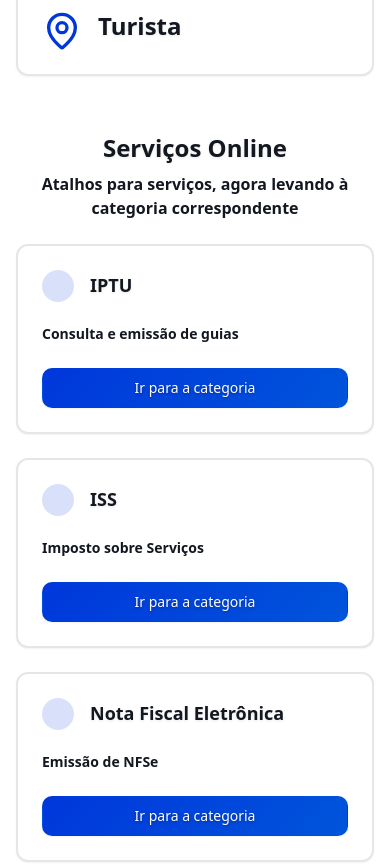
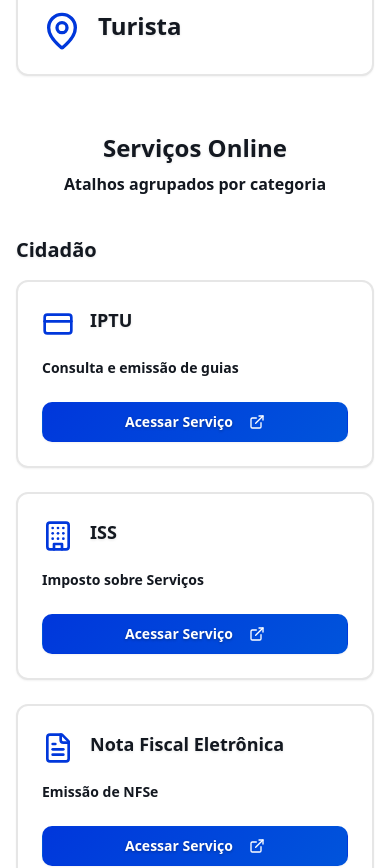
Before and after one commit to mmatteuus/araguaina2, a React (Vite) app: page /categorias in a window 390 px wide. Shown: the part 720-1588 px from the top of the page. Built offline with nearby package versions, Linux system fonts and the light colour scheme.

Commit message:
feat(categorias): serviços online por seção (5 categorias) usando ServiceCard; spacing uniforme entre blocos em containers de serviços

```diff
--- a/src/index.css
+++ b/src/index.css
@@ -128,6 +128,11 @@ All colors MUST be HSL.
   /* Spacing defaults for headings */
   h1, h2, h3 { @apply mb-2; }
 
+  /* Uniform spacing between blocks inside common service containers */
+  .container .max-w-4xl > * + * { @apply mt-6; }
+  .container .max-w-5xl > * + * { @apply mt-6; }
+  .container .max-w-2xl > * + * { @apply mt-6; }
+
   p, span, div, label, button {
     @apply font-medium;
     color: hsl(var(--foreground)) !important;
--- a/src/pages/Categorias.tsx
+++ b/src/pages/Categorias.tsx
@@ -1,19 +1,34 @@
 import { Navbar } from "@/components/Navbar";
 import { Footer } from "@/components/Footer";
 import { Card, CardContent } from "@/components/ui/card";
-import { Button } from "@/components/ui/button";
 import { Link } from "react-router-dom";
 import { Users, GraduationCap, Building, ClipboardList, MapPin } from "lucide-react";
 import { services } from "@/data/services";
 import { mapToMainCategoryId } from "@/utils/categoryMap";
+import { ServiceCard } from "@/components/ServiceCard";
 
 const categorias = [
-  { id: "cidadao", titulo: "Cidadão", icon: <Users className="w-8 h-8 text-primary" /> },
-  { id: "educacao", titulo: "Educação", icon: <GraduationCap className="w-8 h-8 text-primary" /> },
-  { id: "empresa", titulo: "Empresa", icon: <Building className="w-8 h-8 text-primary" /> },
-  { id: "servidor", titulo: "Servidor", icon: <ClipboardList className="w-8 h-8 text-primary" /> },
-  { id: "turista", titulo: "Turista", icon: <MapPin className="w-8 h-8 text-primary" /> }
+  { id: "cidadao", titulo: "Cidadão" },
+  { id: "educacao", titulo: "Educação" },
+  { id: "empresa", titulo: "Empresa" },
+  { id: "servidor", titulo: "Servidor" },
+  { id: "turista", titulo: "Turista" }
 ];
+
+const getIconById = (id: string) => {
+  switch (id) {
+    case "cidadao":
+      return Users;
+    case "educacao":
+      return GraduationCap;
+    case "empresa":
+      return Building;
+    case "servidor":
+      return ClipboardList;
+    default:
+      return MapPin;
+  }
+};
 
 const Categorias = () => {
   return (
@@ -32,12 +47,7 @@ const Categorias = () => {
 
           <div className="grid grid-cols-1 md:grid-cols-2 lg:grid-cols-3 gap-6">
             {categorias.map((cat) => {
-              const Icon =
-                cat.id === "cidadao" ? Users :
-                cat.id === "educacao" ? GraduationCap :
-                cat.id === "empresa" ? Building :
-                cat.id === "servidor" ? ClipboardList :
-                MapPin;
+              const Icon = getIconById(cat.id);
               return (
                 <Link
                   key={cat.id}
@@ -62,41 +72,27 @@ const Categorias = () => {
             })}
           </div>
 
-          <div className="mt-14">
-            <div className="text-center mb-6">
+          <div className="mt-14 space-y-10">
+            <div className="text-center">
               <h2 className="text-2xl md:text-3xl font-bold text-foreground">Serviços Online</h2>
-              <p className="text-foreground font-semibold">Atalhos para serviços, agora levando à categoria correspondente</p>
+              <p className="text-foreground font-semibold">Atalhos agrupados por categoria</p>
             </div>
-            <div className="grid grid-cols-1 md:grid-cols-2 lg:grid-cols-3 gap-6">
-              {services.map((s) => {
-                const catId = mapToMainCategoryId(s.category);
-                return (
-                  <Card key={s.id} className="group hover:shadow-lg transition-all duration-300 border-2 hover:border-primary/20 h-full">
-                    <CardContent className="p-6 flex flex-col h-full">
-                      <div className="flex items-center space-x-4 mb-4">
-                        <div className="flex-shrink-0">
-                          {/* simples marcador, sem ícone específico aqui para manter leve */}
-                          <span className="inline-block w-8 h-8 rounded-full bg-primary/15" />
-                        </div>
-                        <div className="flex-1 min-w-0">
-                          <h3 className="text-lg font-bold text-foreground group-hover:text-primary transition-colors duration-200 line-clamp-2">
-                            {s.title}
-                          </h3>
-                        </div>
-                      </div>
-                      <p className="text-foreground text-sm font-semibold mb-6 flex-grow line-clamp-3">
-                        {s.description}
-                      </p>
-                      <div className="mt-auto">
-                        <Button asChild variant="primaryGradient" className="w-full">
-                          <Link to={`/categorias/${catId}`}>Ir para a categoria</Link>
-                        </Button>
-                      </div>
-                    </CardContent>
-                  </Card>
-                );
-              })}
-            </div>
+
+            {["cidadao", "educacao", "empresa", "servidor", "turista"].map((id) => {
+              const titulo = categorias.find((c) => c.id === id)?.titulo || id;
+              const group = services.filter((s) => mapToMainCategoryId(s.category) === id);
+              if (!group.length) return null;
+              return (
+                <section key={id} aria-labelledby={`sec-${id}`} className="space-y-4">
+                  <h3 id={`sec-${id}`} className="text-xl md:text-2xl font-bold">{titulo}</h3>
+                  <div className="grid grid-cols-1 md:grid-cols-2 lg:grid-cols-3 gap-6">
+                    {group.map((s) => (
+                      <ServiceCard key={s.id} service={s} />
+                    ))}
+                  </div>
+                </section>
+              );
+            })}
           </div>
         </div>
       </main>
```
